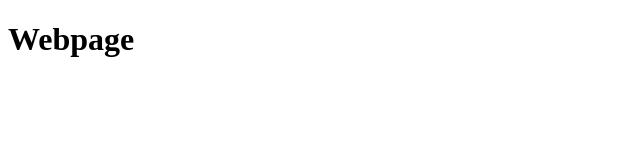
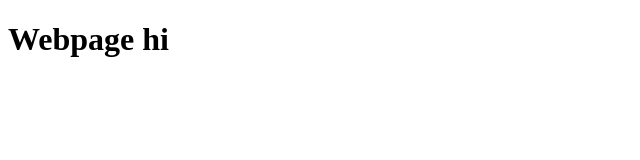
Before and after one commit to 1mahikhan/Retail-Website-, a plain HTML site: page index.html in a window 1280 px wide. Shown: the full height of the page, 0-640 px from the left. Drawn offline with Linux system fonts and the light colour scheme.

Commit message:
second commit

```diff
--- a/index.html
+++ b/index.html
@@ -6,6 +6,6 @@
     <title>Document</title>
 </head>
 <body>
-<h1>Webpage </h1>
+<h1>Webpage hi </h1>
 </body>
 </html>
```
